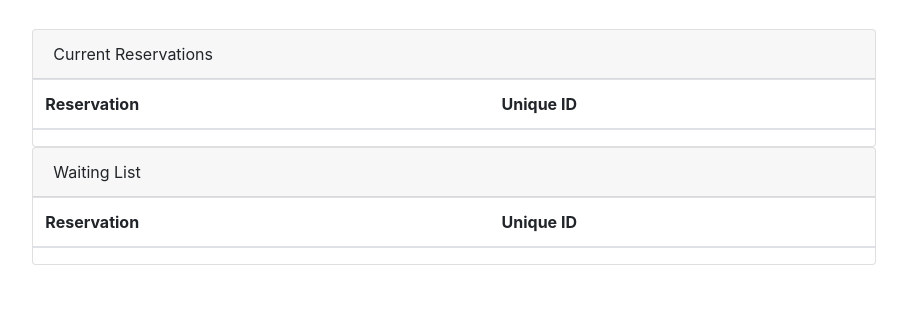
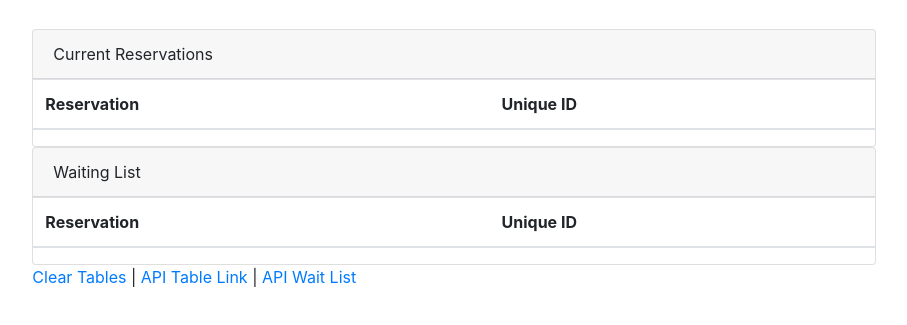
Before and after one commit to gillespiebn/restaurantReservation, a website: page tables.html in a window 1280 px wide. Shown: the part 453-778 px from the top of the page, without its empty margins (186-1093 px from the left). Drawn offline with nearby package versions, Linux system fonts and the light colour scheme.

Commit message:
adding API links

```diff
--- a/tables.html
+++ b/tables.html
@@ -77,6 +77,9 @@
                                 </table>
                         </div>
                 </div>
+                <a href="api/tables">Clear Tables </a> |
+                <a href="api/tables"> API Table Link </a> |
+                <a href="api/waitlist"> API Wait List</a>
             </div>
             <div class ="col-md-2"></div>
         </div>
```
Also changed, not shown: reservation.html (+2 -0 lines).
